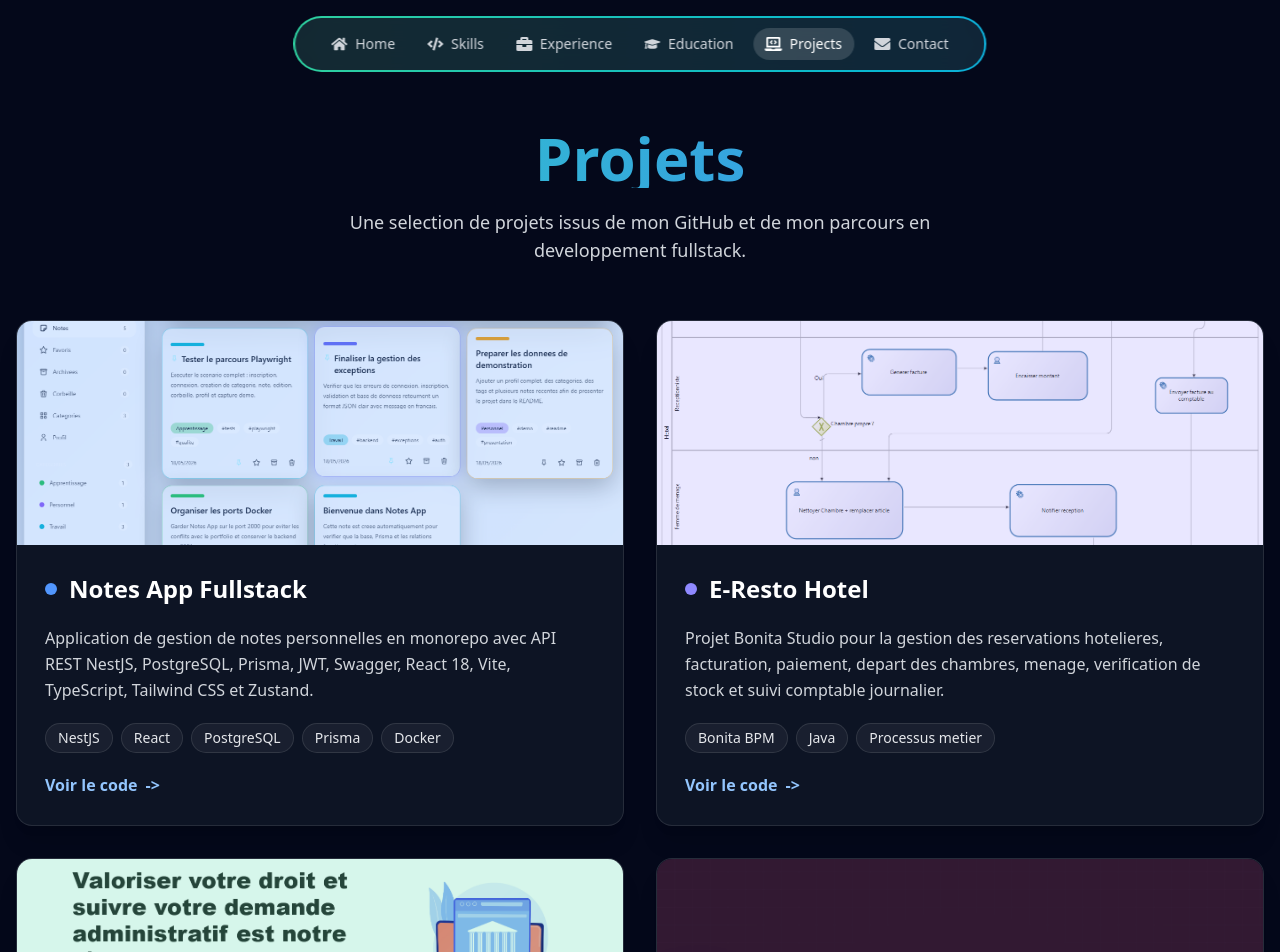
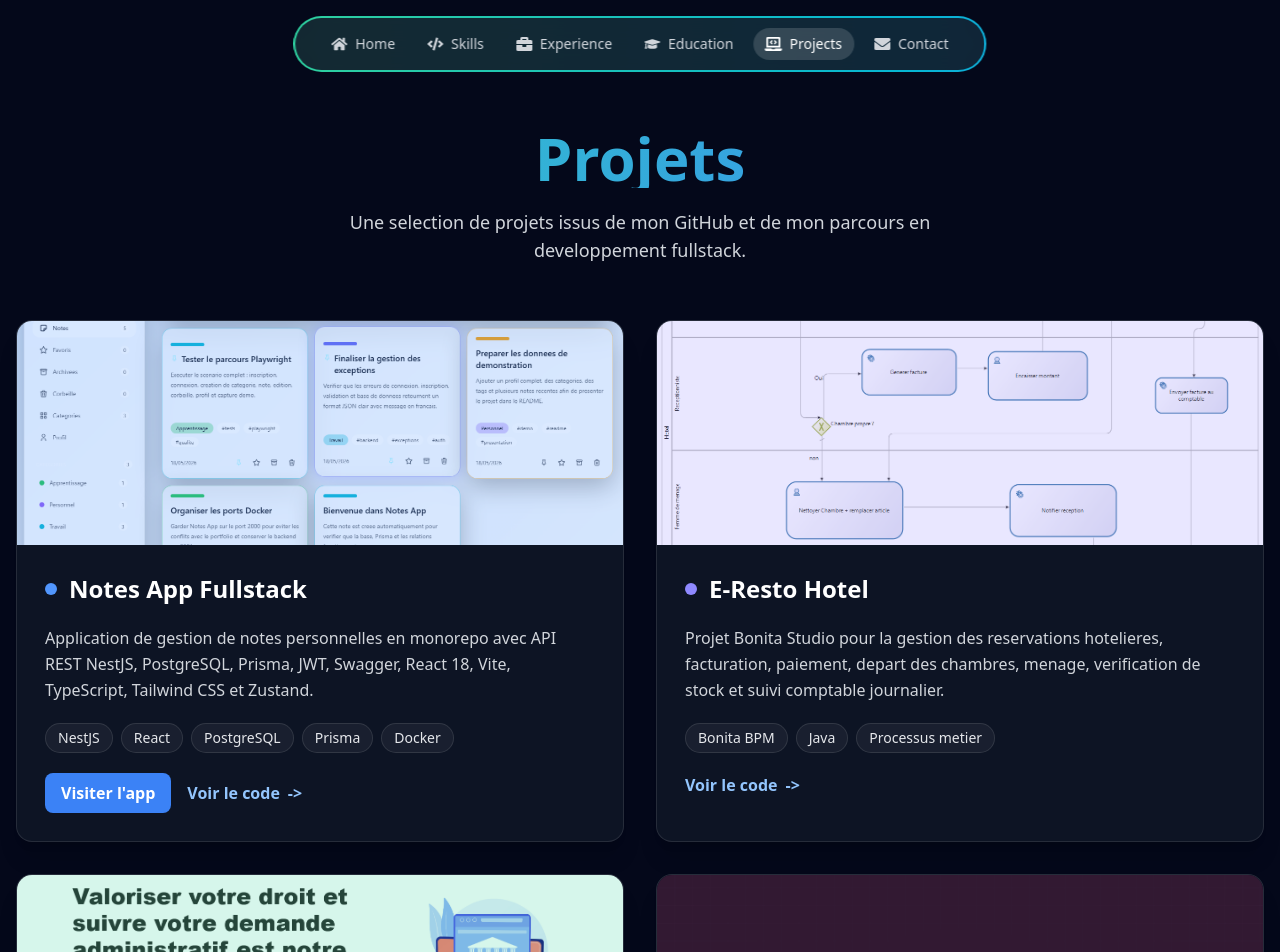
Before and after one commit to KennyU13/KennyU13.github.io, a React (Vite) app: page /projects in a window 1280 px wide. Shown: the top 952 px of the page. Built offline with nearby package versions, Linux system fonts and the light colour scheme.

Commit message:
Add Notes App live demo link

```diff
--- a/src/pages/Projects/Projects.jsx
+++ b/src/pages/Projects/Projects.jsx
@@ -12,6 +12,7 @@ const projects = [
     color: "#5196fd",
     stack: ["NestJS", "React", "PostgreSQL", "Prisma", "Docker"],
     githubLink: "https://github.com/KennyU13/notes-app-fullstack",
+    demoLink: "https://notes-app-frontend-kennyu13.onrender.com",
   },
   {
     title: "E-Resto Hotel",
@@ -130,6 +131,17 @@ function ProjectCard({ project, index }) {
           ))}
         </div>
 
+        <div className="flex flex-wrap items-center gap-4">
+          {project.demoLink && (
+            <a
+              href={project.demoLink}
+              target="_blank"
+              rel="noopener noreferrer"
+              className="inline-flex items-center justify-center rounded-lg bg-blue-500 px-4 py-2 font-semibold text-white transition hover:bg-blue-400"
+            >
+              Visiter l&apos;app
+            </a>
+          )}
           <a
             href={project.githubLink}
             target="_blank"
@@ -139,6 +151,7 @@ function ProjectCard({ project, index }) {
             Voir le code
             <span aria-hidden="true">-&gt;</span>
           </a>
+        </div>
       </div>
     </motion.article>
   );
@@ -152,6 +165,7 @@ ProjectCard.propTypes = {
     color: PropTypes.string.isRequired,
     stack: PropTypes.arrayOf(PropTypes.string).isRequired,
     githubLink: PropTypes.string.isRequired,
+    demoLink: PropTypes.string,
   }).isRequired,
   index: PropTypes.number.isRequired,
 };
```
Lines whose indentation alone changed are shown as unchanged.
